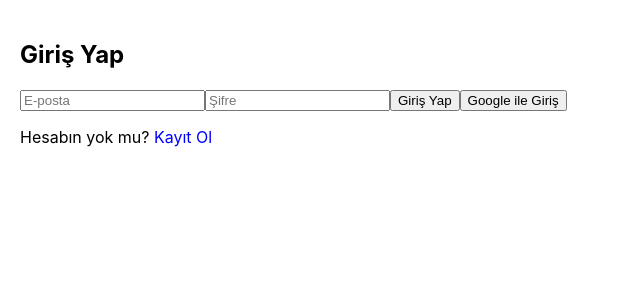
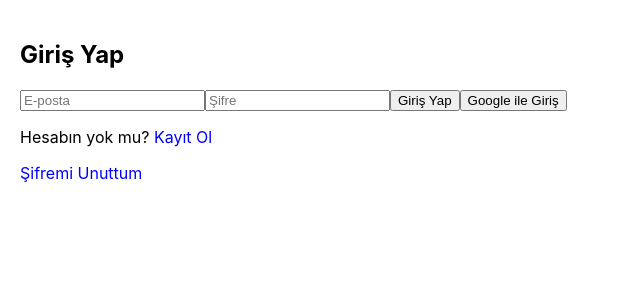
Before and after one commit to ErenDemircan00/Chatterly, a React (Create React App) app in the folder chatterly-frontend/: page /login in a window 1280 px wide. Shown: the top 300 px of the page, without its empty margins (0-640 px from the left). Built offline with nearby package versions, Linux system fonts and the light colour scheme; no server answers.

Commit message:
Update LoginRegisterPage.js

```diff
--- a/chatterly-frontend/src/LoginRegisterPage.js
+++ b/chatterly-frontend/src/LoginRegisterPage.js
@@ -165,6 +165,16 @@
         )}
       </p>
 
+      <p style={{ marginTop: "10px" }}>
+        <span
+          style={{ color: "blue", cursor: "pointer" }}
+          onClick={() => navigate("/forgot-password")}
+        >
+          Şifremi Unuttum
+        </span>
+      </p>
+
+
       {error && <p style={{ color: "red" }}>{error}</p>}
     </div>
   );
```
